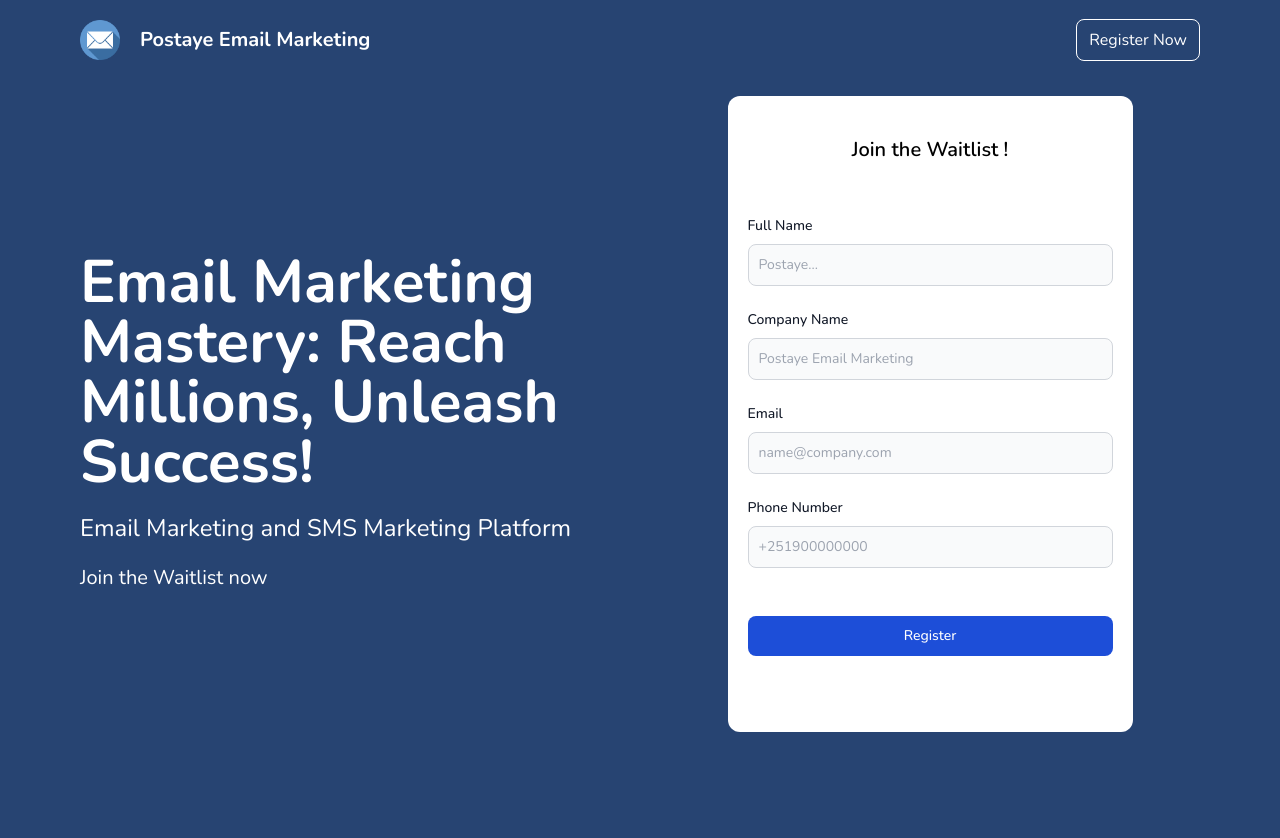
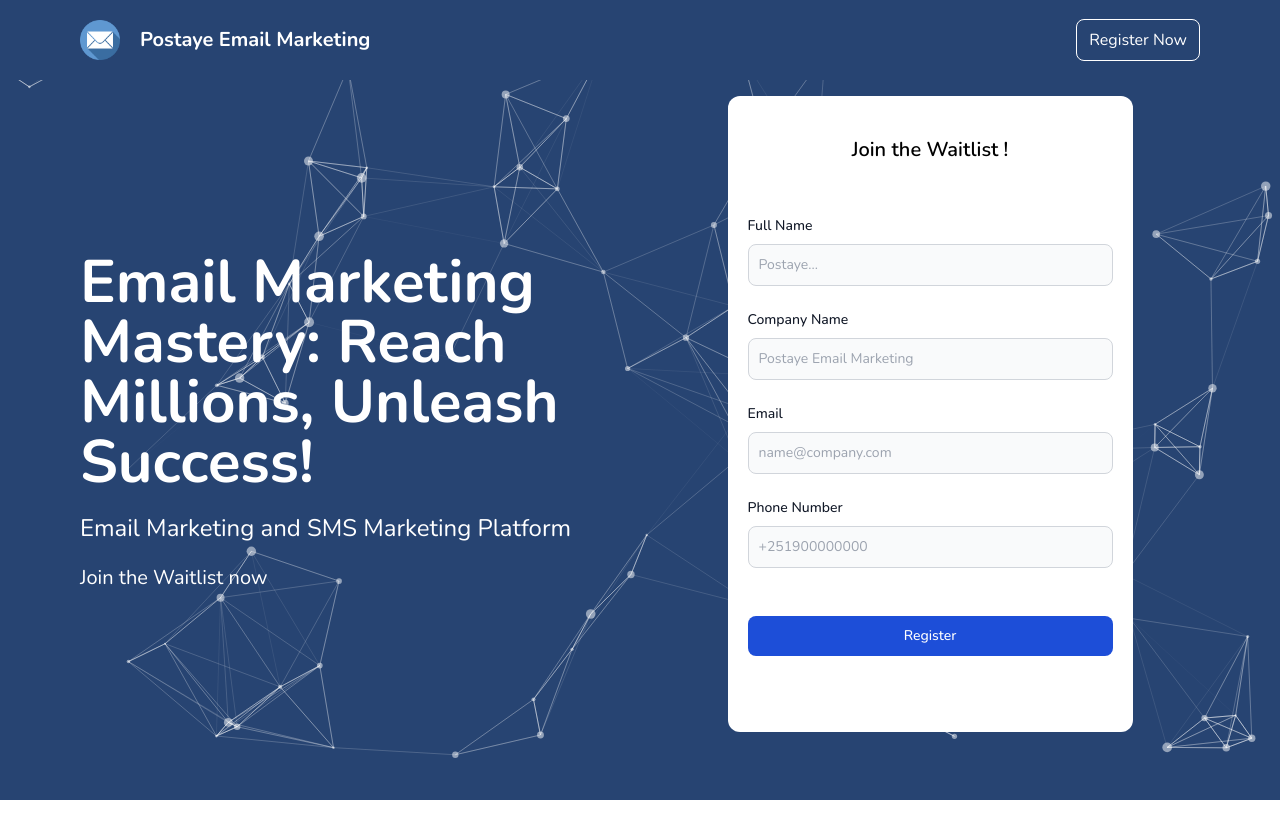
Before and after one commit to natnaelengeda/postaye-frontend, a React (Vite) app: page / in a window 1280 px wide. Shown: the top 838 px of the page. After the commit the page ends 800 px from the top, so only its background shows below. Built offline with nearby package versions, Linux system fonts and the light colour scheme.

Commit message:
React-tsParticles Successfully Updated Commit

```diff
--- a/package.json
+++ b/package.json
@@ -21,7 +21,9 @@
     "react-form-hook": "^0.0.1",
     "react-hook-form": "^7.45.1",
     "react-router-dom": "^6.14.0",
-    "react-toastify": "^9.1.3"
+    "react-toastify": "^9.1.3",
+    "react-tsparticles": "^2.11.0",
+    "tsparticles-slim": "^2.11.0"
   },
   "devDependencies": {
     "@types/classnames": "^2.3.1",
--- a/src/App.tsx
+++ b/src/App.tsx
@@ -1,22 +1,123 @@
 import { useState } from "react"
 import { BrowserRouter as Router, Route, Routes } from "react-router-dom"
+
+import { useCallback } from "react";
+import type { Container, Engine } from "tsparticles-engine";
+import Particles from "react-tsparticles";
+//import { loadFull } from "tsparticles"; // if you are going to use `loadFull`, install the "tsparticles" package too.
+import { loadSlim } from "tsparticles-slim";
+
+
 import Home from "./pages/home"
 // import Header from "./layouts/Header"
 import Footer from "./layouts/Footer"
 import TempHeader from "./layouts/TempHeader"
+
 function App() {
+  const particlesInit = useCallback(async (engine: Engine) => {
+    console.log(engine);
+
+    // you can initialize the tsParticles instance (engine) here, adding custom shapes or presets
+    // this loads the tsparticles package bundle, it's the easiest method for getting everything ready
+    // starting from v2 you can add only the features you need reducing the bundle size
+    //await loadFull(engine);
+    await loadSlim(engine);
+  }, []);
+
+  const particlesLoaded = useCallback(async (container: Container | undefined) => {
+    await console.log(container);
+  }, []);
+
   // const [highlightName, setHighlightName] = useState(false);
   const [clicked, setclicked] = useState(false);
   return (
     <Router>
       {/* <Header /> */}
       <TempHeader setclicked={setclicked} />
-      <main className="min-h-screen py-24 pb-10 md:pb-0 md:py-24 font-Nunito bg-primary">
-        <Routes>
-          <Route path="/" element={<Home clicked={clicked} />} />
-        </Routes>
+      <main className="min-h-screen py-24 pb-10 md:pb-0 md:py-24 font-Nunito relative">
+        <div className=" fixed w-full h-full z-[-1] top-0 left-0">
+          <Particles
+            id="tsparticles"
+            init={particlesInit}
+            loaded={particlesLoaded}
+            options={{
+              background: {
+                color: {
+                  value: "#274472",
+                },
+              },
+              fpsLimit: 30,
+              interactivity: {
+                events: {
+                  onClick: {
+                    enable: true,
+                    mode: "push",
+                  },
+                  onHover: {
+                    enable: true,
+                    mode: "repulse",
+                  },
+                  resize: true,
+                },
+                modes: {
+                  push: {
+                    quantity: 4,
+                  },
+                  repulse: {
+                    distance: 200,
+                    duration: 0.4,
+                  },
+                },
+              },
+              particles: {
+                color: {
+                  value: "#ffffff",
+                },
+                links: {
+                  color: "#ffffff",
+                  distance: 150,
+                  enable: true,
+                  opacity: 0.5,
+                  width: 1,
+                },
+                move: {
+                  direction: "none",
+                  enable: true,
+                  outModes: {
+                    default: "bounce",
+                  },
+                  random: false,
+                  speed: 2,
+                  straight: false,
+                },
+                number: {
+                  density: {
+                    enable: true,
+                    area: 800,
+                  },
+                  value: 80,
+                },
+                opacity: {
+                  value: 0.5,
+                },
+                shape: {
+                  type: "circle",
+                },
+                size: {
+                  value: { min: 1, max: 5 },
+                },
+              },
+              detectRetina: true,
+            }}
+          />
+        </div>
+        <div className="">
+          <Routes>
+            <Route path="/" element={<Home clicked={clicked} />} />
+          </Routes>
+        </div>
       </main>
-      <Footer />
+      {/* <Footer /> */}
     </Router>
 
   )
--- a/src/layouts/TempHeader.tsx
+++ b/src/layouts/TempHeader.tsx
@@ -7,7 +7,7 @@ export default function TempHeader(props: any) {
   const { setclicked } = props;
 
   return (
-    <header className='w-full bg-primary text-white fixed border-b md:border-none border-gray-500'>
+    <header className='z-20 w-full bg-primary text-white fixed border-b md:border-none border-gray-500'>
       <div className='container mx-auto h-20  flex flex-row items-center justify-between px-5 md:px-20  font-Nunito '>
         <div className='flex flex-row items-center gap-2 md:gap-5'>
           <div>
--- a/src/pages/home/index.tsx
+++ b/src/pages/home/index.tsx
@@ -6,6 +6,7 @@ import { toast } from "react-toastify";
 
 export default function Home(props: any) {
   const { clicked } = props;
+
 
   const {
     register,
@@ -48,8 +49,9 @@ export default function Home(props: any) {
   };
 
   return (
-    <div className="container mx-auto font-Nunito">
-      <div className="grid grid-cols-1  md:grid-cols-2 gap-10 items-center justify-center px-5 md:px-20">
+    <div className="container mx-auto font-Nunito ">
+
+      <div className=" z-20 grid grid-cols-1  md:grid-cols-2 gap-10 items-center justify-center px-5 md:px-20">
         <div className="flex flex-col gap-5 text-white">
           <div className="w-full flex flex-col gap-5 text-3xl md:text-6xl font-bold text-white space-x-2">
             <p>Email Marketing Mastery: Reach Millions, Unleash Success!</p>
@@ -156,6 +158,7 @@ export default function Home(props: any) {
           </div>
         </div>
       </div>
+
     </div>
   );
 }
```
Also changed, not shown: 1 other file (tests, documents, lock files or other folders).
